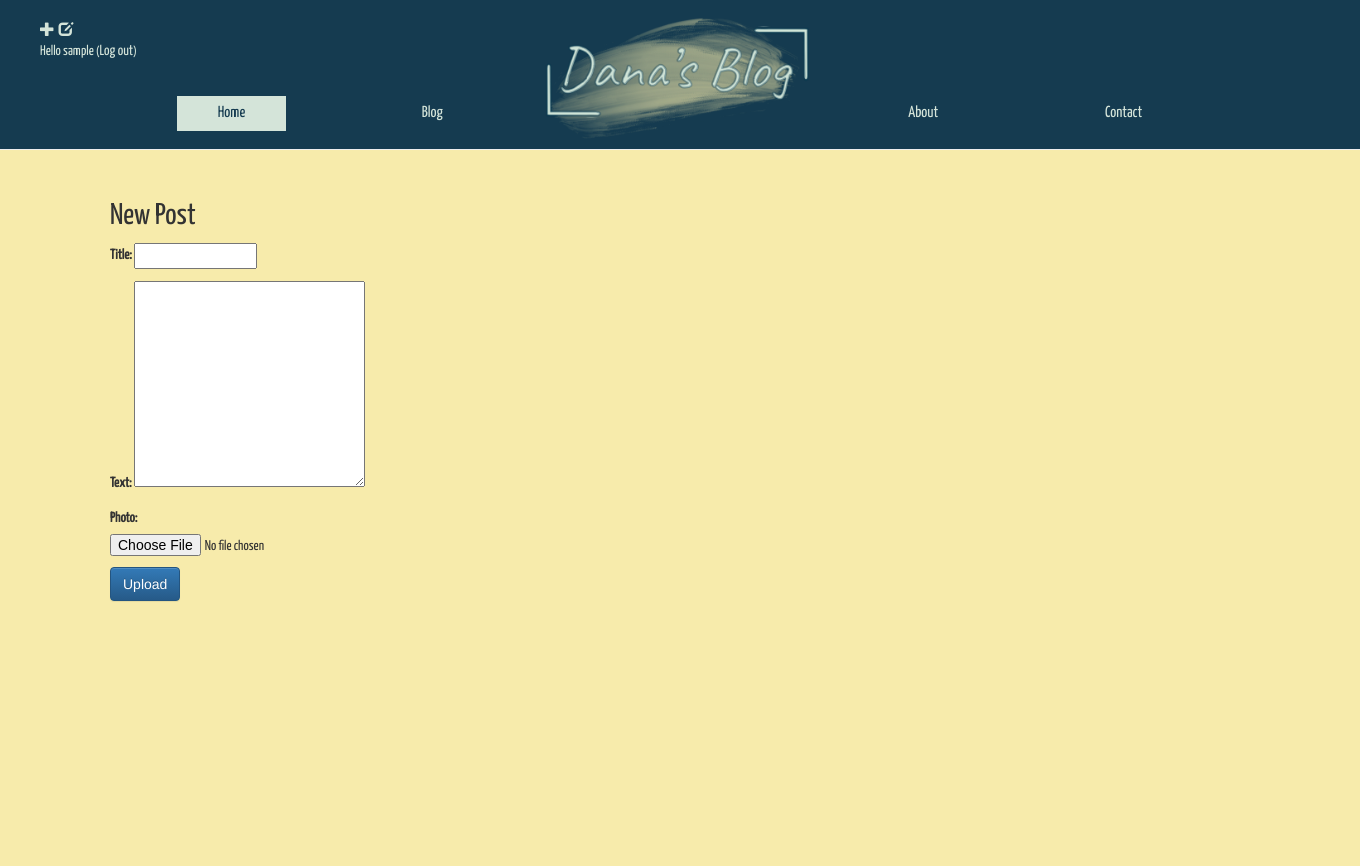
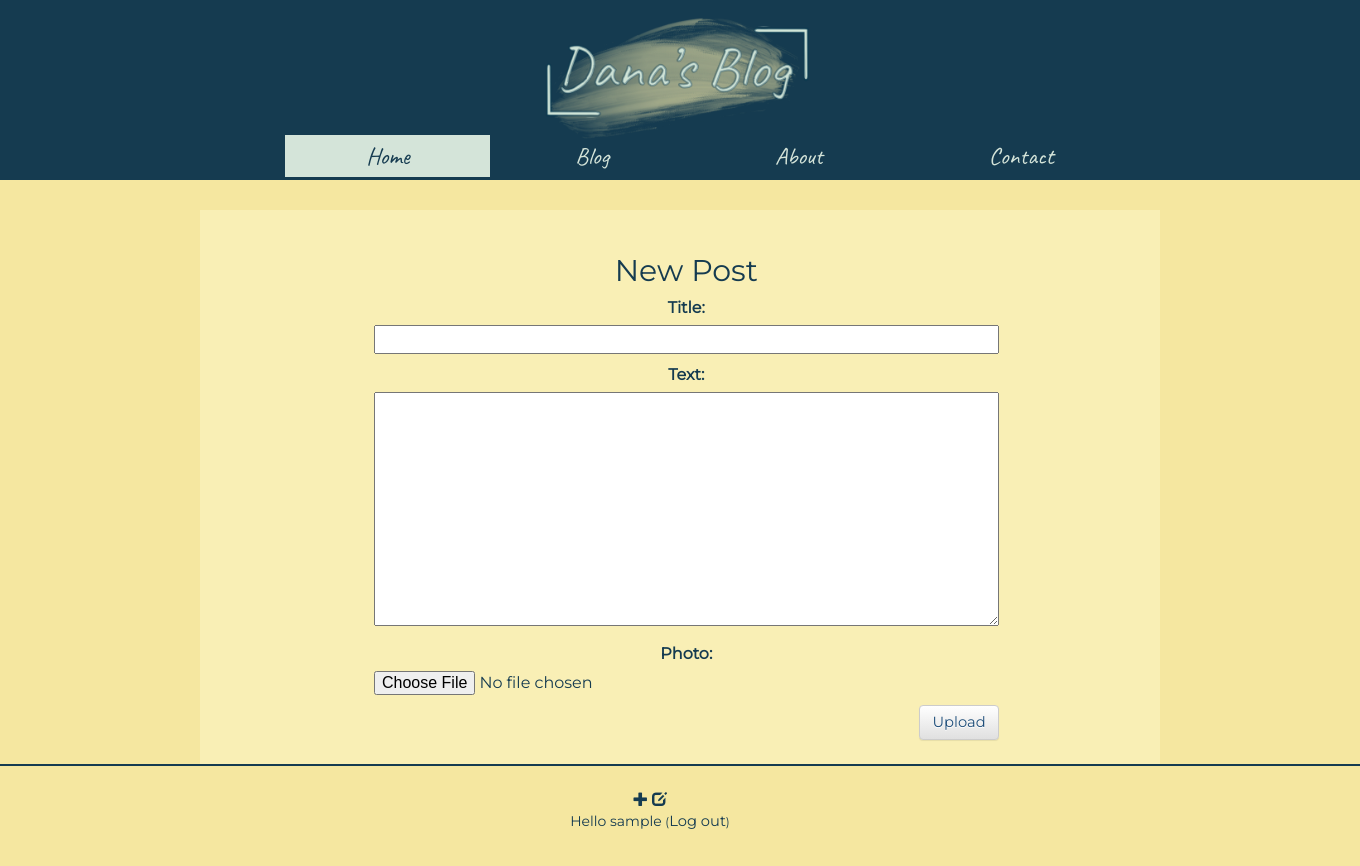
Before and after one commit to dba911/my-blog, a Django app: page /post/new/ in a window 1360 px wide. Before the commit the page ends 602 px from the top, so only its background shows below. Run offline with Django 3.2, Linux system fonts and the light colour scheme; the visitor is signed in with stand-in values (Sample User, id 1); some libraries are stand-ins or nearby versions.

Commit message:
Biggest change to wesite look & feel.

```diff
--- a/blog/static/css/blog.css
+++ b/blog/static/css/blog.css
@@ -2,59 +2,82 @@ h1 a {
   color: #D4E4D9;
   font-size: 40pt;
   text-align: center;
-  font-family: 'Yanone Kaffeesatz', sans-serif;
-}
-h2 a {
-  color: #153B50;
-  font-size: 32pt;
-  /* margin-left: 175px; */
-  text-align: center;
-  font-family: 'Yanone Kaffeesatz', sans-serif;
+  font-family: 'Montserrat', sans-serif;
 }
 body {
-  background-color: #F7EBAB;
+  background-color: #F5E7A0;
+  margin: 0;
+  text-align: center;
 }
-ul {
+.container {
+  max-width: 1000px;
+  margin-left: 150px;
+  margin-right: auto;
+  padding: 24px;
+}
+header {
+  background-color: #153B50;
+  padding: 20px 20px 20px 40px;
+  height: 180px;
+  max-width: auto;
+  margin-bottom: 30px;
+}
+main {
+  background-color: #F9EFB5;
+  margin-left: 200px;
+  margin-right: 200px;
+  text-align: center;
+}
+footer {
+  border-top: 2px solid #153B50;
+  height: 50px;
+}
+#admin-menu {
   list-style-type: none;
-  float: right;
-  margin-top: 15px;
-  margin-right: 20px;
 }
-ul li {
+#admin-menu li {
   display: inline-block;
 }
-ul li a {
+#admin-menu li a{
   text-decoration: none;
-  padding: 5px 40px;
+  font-size: 13pt;
+  color: #153B50;
+  font-family: 'Montserrat', sans-serif;
+  padding: 7px 95px 7px 95px;
+  position: sticky;
+  top: 17%;
+  width: 100%;
+}
+#admin-menu li a:hover {
+  background-color: #153B50;
+  color: #F5E7A0;
+}
+.admin-menu, .admin-menu a, .gylphicon glyphicon-plus, .glyphicon glyphicon-edit {
+  color: #153B50;
+}
+#navbar {
+  list-style-type: none;
+}
+#navbar li {
+  display: inline-block;
+  margin-top: 95px;
+  text-align: center;
+}
+#navbar li a {
+  text-decoration: none;
+  padding: 5px 80px;
   color: #D4E4D9;
   border: 1px solid transparent;
-  font-family: 'Yanone Kaffeesatz', sans-serif;
+  font-family: 'Caveat', cursive;
   transition: 0.5s;
-  font-size: 12pt;
+  font-size: 18pt;
+  position: relative;
 }
-ul li a.home {
+#navbar li a.home {
   background-color: #D4E4D9;
   color: #153B50;
-  position: absolute;
-  top: 12%;
-  left: 13%;
 }
-ul li a.blog {
-  position: absolute;
-  top: 12%;
-  left: 28%;
-}
-ul li a.about {
-  position: absolute;
-  top: 12%;
-  right: 28%;
-}
-ul li a.contact {
-  position: absolute;
-  top: 12%;
-  right: 13%;
-}
-ul li a:hover {
+#navbar li a:hover {
   background-color: #D4E4D9;
   color: #153B50;
 }
@@ -69,83 +92,94 @@ ul li a:hover {
   width: 275px;
   height: auto;
 }
-.page-header {
-  background-color: #153B50;
-  margin-top: 0;
-  padding: 20px 20px 20px 40px;
-  height: 150px;
-  max-width: auto;
-  margin-bottom: 30px;
-
-}
-
-.page-header h1, .page-header h1 a, .page-header h1 a: visited, .page-header h1 a: active {
-  color: #FFBAA1;
-  font-size: 40pt;
-  text-decoration: none;
-}
-
-.content-container {
-  margin-left: 40px;
-}
-
 a {
   color: #2660A4;
   font-size: 11pt;
 }
-h1, h2, h3, h4, h5, h6, p {
-  font-family: 'Yanone Kaffeesatz', sans-serif;
+h1, h2, h3, h4, h5, h6, p, a {
+  font-family: 'Montserrat', sans-serif;
 }
-
-.date, .date p {
-  color: #828282;
-  font-size: 12pt;
-  margin-left: 50px;
+h2 {
+  color: #153B50;
 }
-
+.about h3 {
+  color: #153B50;
+}
 .save {
   float: right;
 }
-
 .post-form textarea, .post-form input, .post-form p {
   width: 100%;
   color: #153B50;
   font-size: 12pt;
-  font-family: 'Yanone Kaffeesatz', sans-serif;
+  font-family: 'Montserrat', sans-serif;
 }
-
-.top-menu, .top-menu: hover, .top-menu: visited {
-  color: #D4E4D9;
-  float: right;
-  font-family: 'Yanone Kaffeesatz', sans-serif;
-  margin-right: 20px;
+.post-form {
+  color: #153B50;
+  text-align: center;
 }
-
-p.top-menu, .top-menu a, .glyphicon-plus, .glyphicon-edit, .glyphicon-lock {
-  color: #D4E4D9;
+.post h2, .post h2 a {
+  color: #153B50;
+  font-size: 30pt;
+  margin-bottom: 20px;
 }
-
-.post h2, .post h2 a, .post h2 a: visited {
-  color: #fff;
+.post p {
+  color: #1E4E7A;
+  font-size: 18pt;
+  text-align: center;
 }
-
-.home {
-  margin-right: 20px;
+.post {
+  margin-bottom: 60px;
 }
-
-.post {
-  color: #1E4E7A;
-  margin-bottom: 70px;
-  /* margin-left: 350px; */
-  font-size: 15pt;
-  font-family: 'Yanone Kaffeesatz', sans-serif;
+.date, .date p, p.date {
+  font-family: 'Montserrat', sans-serif;
+  color: #828282;
+  font-size: 10pt;
+}
+.post .date {
+  margin-top: 10px;
 }
 .comment {
-  margin: 20px 0px 20px 20px;
-  font-family: 'Yanone Kaffeesatz', sans-serif;
+  font-family: 'Montserrat', sans-serif;
+  text-align: left;
 }
-
+.comment .date {
+  margin-top: 30px;
+  margin-bottom: 10px;
+}
+.comment p {
+  color: #1E4E7A;
+}
+strong {
+  color: #153B50;
+  font-family: 'Montserrat', sans-serif;
+  font-size: 12pt;
+}
+h2.upload {
+  color: #153B50;
+}
 a.btn {
   font-size: 12pt;
-  font-family: 'Yanone Kaffeesatz', sans-serif;
+  font-family: 'Montserrat', sans-serif;
+  color: #1E4E7A;
+  float: left;
 }
+button, button.btn {
+  font-family: 'Montserrat', sans-serif;
+  font-size: 11pt;
+  color: #1E4E7A;
+}
+.contact {
+  text-align: left;
+  padding-left: 100px;
+}
+.contact a img {
+  width: 85px;
+}
+.contact a {
+  padding: 60px;
+}
+.portrait {
+  border-radius: 50%;
+  border: 0.5px solid #153B50;
+}
--- a/blog/templates/blog/base.html
+++ b/blog/templates/blog/base.html
@@ -8,40 +8,56 @@
       <link rel="stylesheet" href="//maxcdn.bootstrapcdn.com/bootstrap/3.2.0/css/bootstrap.min.css">
       <link rel="stylesheet" href="//maxcdn.bootstrapcdn.com/bootstrap/3.2.0/css/bootstrap-theme.min.css">
 
-      <link rel="stylesheet" href="https://fonts.googleapis.com/css2?family=Yanone+Kaffeesatz&display=swap">
+      <link href="https://fonts.googleapis.com/css2?family=Montserrat&display=swap" rel="stylesheet">
+      <link href="https://fonts.googleapis.com/css2?family=Caveat&display=swap" rel="stylesheet">
       <link rel="stylesheet" href="{% static 'css/blog.css' %}">
 
     </head>
 
     <body>
-      <div class="page-header">
-        {% if user.is_authenticated %}
-          <a href="{% url 'post_new' %}" class="top-menu"><span class="glyphicon
-        glyphicon-plus"></span></a>
-          <a href="{% url 'post_draft_list' %}" class="top-menu"><span class="glyphicon
-        glyphicon-edit"></span></a>
-        <p class="top-menu">Hello {{ user.username }} <small>(<a href="{% url 'logout' %}">Log out</a>)</small></p>
-        {% else %}
-          <a href="{% url 'login' %}" class="top-menu"><span class="glyphicon
-        glyphicon-lock"></span></a>
-        {% endif %}
+      <header>
+        <div class="container">
             <div class="logo">
               <a href="/"><img src="/static/logo.png"></a>
             </div>
-        <ul>
-            <li><a href="#" class="home">Home</a></li>
-            <li><a href="#" class="blog">Blog</a></li>
-            <li><a href="#" class="about">About</a></li>
-            <li><a href="#" class="contact">Contact</a></li>
+            <ul id="navbar">
+              <li><a href="/" class="home">Home</a></li>
+              <li><a href="/#post-list">Blog</a></li>
+              <li><a href="{% url 'about' %}">About</a></li>
+              <li><a href="{% url 'contact' %}">Contact</a></li>
             </ul>
           </div>
-      <div class="content container">
+      </header>
+
+      <main>
+        <article class="container">
         <div class="row">
             <div class="col-md-8">
             {% block content %}
+              {% block posts %}
+              {% endblock %}
             {% endblock %}
             </div>
         </div>
+        </article>
+      </main>
+
+      <footer>
+        <div class="container">
+          {% if user.is_authenticated %}
+            <a href="{% url 'post_new' %}" class="admin-menu"><span class="glyphicon
+            glyphicon-plus"></span></a>
+            <a href="{% url 'post_draft_list' %}" class="admin-menu"><span class="glyphicon
+            glyphicon-edit"></span></a>
+            <p class="admin-menu">Hello {{ user.username }} <small>(<a href="{% url 'logout' %}">Log out</a>)</small></p>
+            {% else %}
+            <ul id="admin-menu">
+              <li><a href="{% url 'about' %}"><span>About</span></a></li>
+              <li><a href="{% url 'contact' %}"><span>Contact</span></a></li>
+              <li><a href="{% url 'login' %}"><span>Login</span></a></li>
+            </ul>
+            {% endif %}
         </div>
+      </footer>
     </body>
   </html>
--- a/blog/templates/blog/upload_photo.html
+++ b/blog/templates/blog/upload_photo.html
@@ -1,10 +1,10 @@
 {% extends 'blog/base.html' %}
 
 {% block content %}
-  <h2>New Post</h2>
-  <form method="POST" enctype="multipart/form-data">
+  <h2 class="upload">New Post</h2>
+  <form method="POST" enctype="multipart/form-data" class="post-form">
     {% csrf_token %}
     {{ form.as_p }}
-    <button type="submit" class="btn btn-primary">Upload</button>
+    <button type="submit" class="save btn btn-default">Upload</button>
   </form>
 {% endblock %}
--- a/blog/urls.py
+++ b/blog/urls.py
@@ -10,6 +10,6 @@ urlpatterns = [
     path('post/<pk>/publish/', views.post_publish, name='post_publish'),
     path('post/<pk>/remove/', views.post_remove, name='post_remove'),
     path('post/<int:pk>/comment/', views.add_comment_to_post, name='add_comment_to_post'),
-    path('comment/<int:pk>/approve/', views.comment_approve, name='comment_approve'),
-    path('comment/<int:pk>/remove/', views.comment_remove, name='comment_remove'),
+    path('about/', views.about, name='about'),
+    path('contact/', views.contact, name='contact'),
 ]
--- a/blog/views.py
+++ b/blog/views.py
@@ -13,7 +13,6 @@ def home(request):
 def post_detail(request, pk):
     post = get_object_or_404(Post, pk=pk)
     return render(request, 'blog/post_detail.html', {'post': post})
-
 @login_required
 def post_new(request):
     if request.method == "POST":
@@ -66,14 +65,7 @@ def add_comment_to_post(request, pk):
     else:
         form = CommentForm()
     return render(request, 'blog/add_comment_to_post.html', {'form': form})
-@login_required
-def comment_approve(request, pk):
-    comment = get_object_or_404(Comment, pk=pk)
-    comment.approve()
-    return redirect('post_detail', pk=comment.post.pk)
-
-@login_required
-def comment_remove(request, pk):
-    comment = get_object_or_404(Comment, pk=pk)
-    comment.delete()
-    return redirect('post_detail', pk=comment.post.pk)
+def about(request):
+    return render(request,'blog/about.html')
+def contact(request):
+    return render(request,'blog/contact.html')
```
Also changed, not shown: blog/templates/blog/about.html (added, +20 -0 lines), blog/templates/blog/add_comment_to_post.html (+5 -4 lines), blog/templates/blog/blog.html (added, +11 -0 lines), blog/templates/blog/contact.html (added, +16 -0 lines), blog/templates/blog/home.html (+10 -3 lines), blog/templates/blog/post_detail.html (+10 -14 lines), blog/static/fb-icon.png (added), blog/static/me.JPG (added), blog/static/twt-icon.png (added), media/posts/photos/BCF367BB-2AF7-4C66-9842-D29F2114C6CA.jpeg (added), media/posts/photos/IMG_3325.JPG (added), media/posts/photos/IMG_5904_PKiO5Xc.jpg (added). Lines whose indentation alone changed are shown as unchanged.
